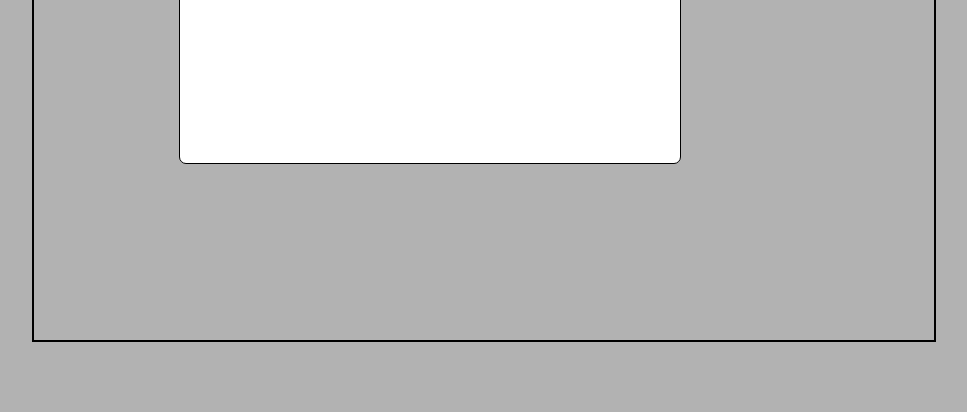
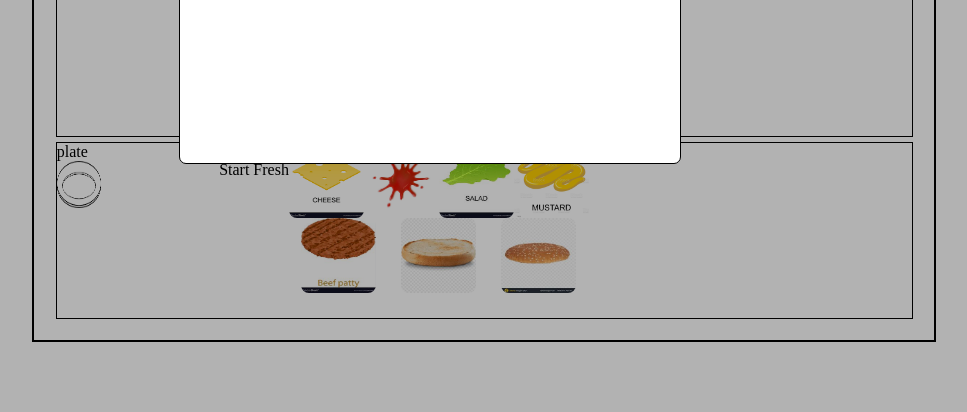
Before and after one commit to jonathan-dwight/over-grilled, a website built with webpack: page index.html in a window 1280 px wide. Shown: the part 388-800 px from the top of the page, without its empty margins (211-1178 px from the left). Built offline with nearby package versions, Linux system fonts and the light colour scheme.

Commit message:
Add images

```diff
--- a/index.html
+++ b/index.html
@@ -38,7 +38,34 @@
         </div>
         <p class="game-header">Over Grilled</p>
        <div id="game-container">
+            <div id="order-window">
 
+            </div>
+
+            <div id="order-creation">
+                <div class="plate">plate
+                    <img class="plate-img" src="./assets/plate.png" alt="">
+                </div>
+                <div class="order">
+                    <div id="submit-order">Order Up</div>
+                    <div id="clear-plate">Start Fresh</div>
+                </div>
+                <div id="burger">
+                    <div id="condiment-row">
+                        <img src="assets/cheese.png" class="burger-item"></img>
+                        <img src="assets/ketchup icon.jpg" class="burger-item"></img>
+                        <img src="assets/salad.jpeg" class="burger-item"></img>
+                        <img src="assets/mustard icon.jpg" class="burger-item"></img>
+                    </div>
+
+                    <div id="burger-row">
+                        <img src="assets/beef patty.jpeg" class="burger-item"></img>
+                        <img src="assets/bottom bun.jpeg" class="burger-item"></img>
+                        <img src="assets/top bun.jpeg" class="burger-item"></img>
+
+                    </div>
+                </div>
+            </div>
        </div>
     </div>
 
--- a/stylesheets/game.css
+++ b/stylesheets/game.css
@@ -6,4 +6,55 @@
     left: 19%;
     top: 10%;
     margin-top: 15px;
+    display: flex;
+    flex-direction: column;
 }
+
+#order-window {
+    width: 95%;
+    border: 1px solid black;
+    height: 55%;
+    align-self: center;
+    margin-top: 20px;
+}
+
+#order-creation {
+    width: 95%;
+    border: 1px solid black;
+    height: 35%;
+    align-self: center;
+    margin-top: 5px;
+    margin-bottom: 10px;
+    display: flex;
+}
+
+.plate-img {
+    width: 27%;
+    height: 27%;
+}
+
+#burger {
+    display: flex;
+    flex-direction: column;
+}
+
+#condiment-row {
+    display: flex;
+    justify-content: space-around;
+}
+
+#burger-row {
+    display: flex;
+    justify-content: space-around;
+}
+
+.burger-item {
+  width: 75px;
+  height: 75px;
+  background: #FFFFFF;
+  border-radius: 8px;
+  display: flex;
+  justify-content: space-between;
+  align-items: center;
+  position: relative;
+}
```
Also changed, not shown: assets/beef patty.jpeg (added), assets/bottom bun.jpeg (added), assets/buns.jpg (added), assets/cheese.png (added), assets/ketchup icon.jpg (added), assets/mustard icon.jpg (added), assets/plate.png (added), assets/salad.jpeg (added), assets/top bun.jpeg (added).
